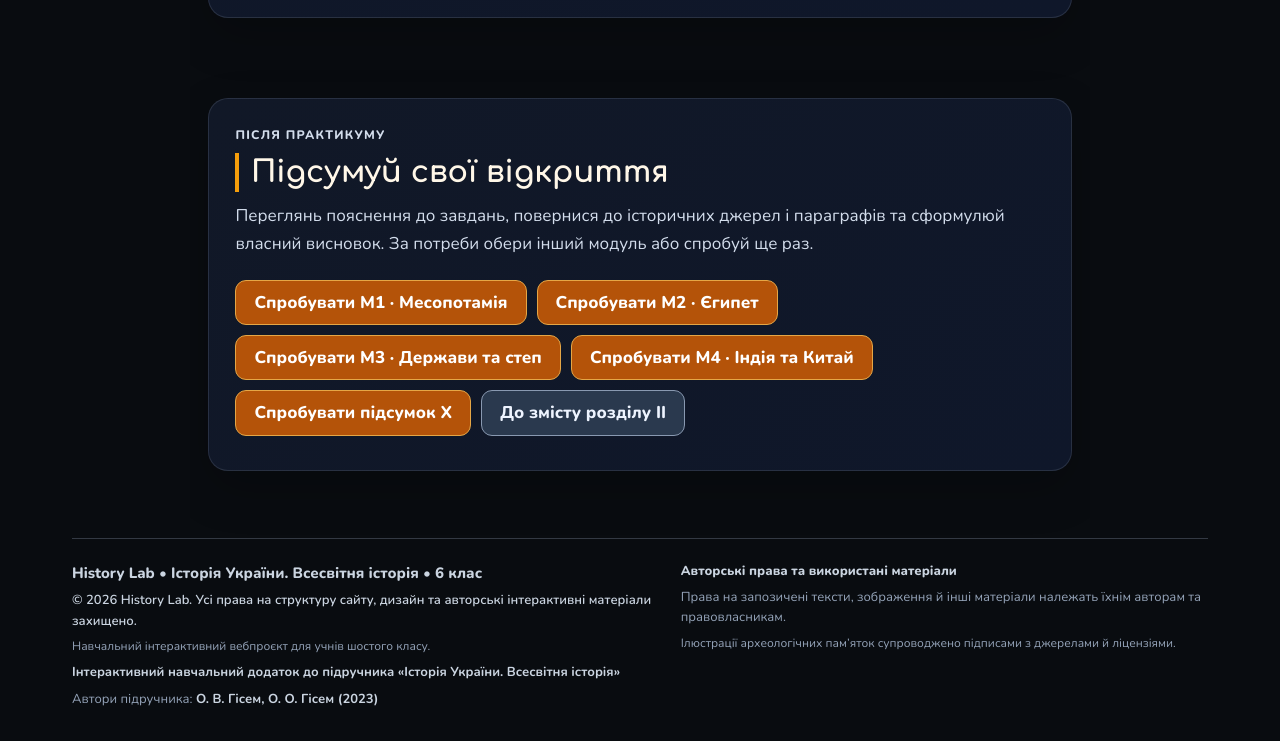
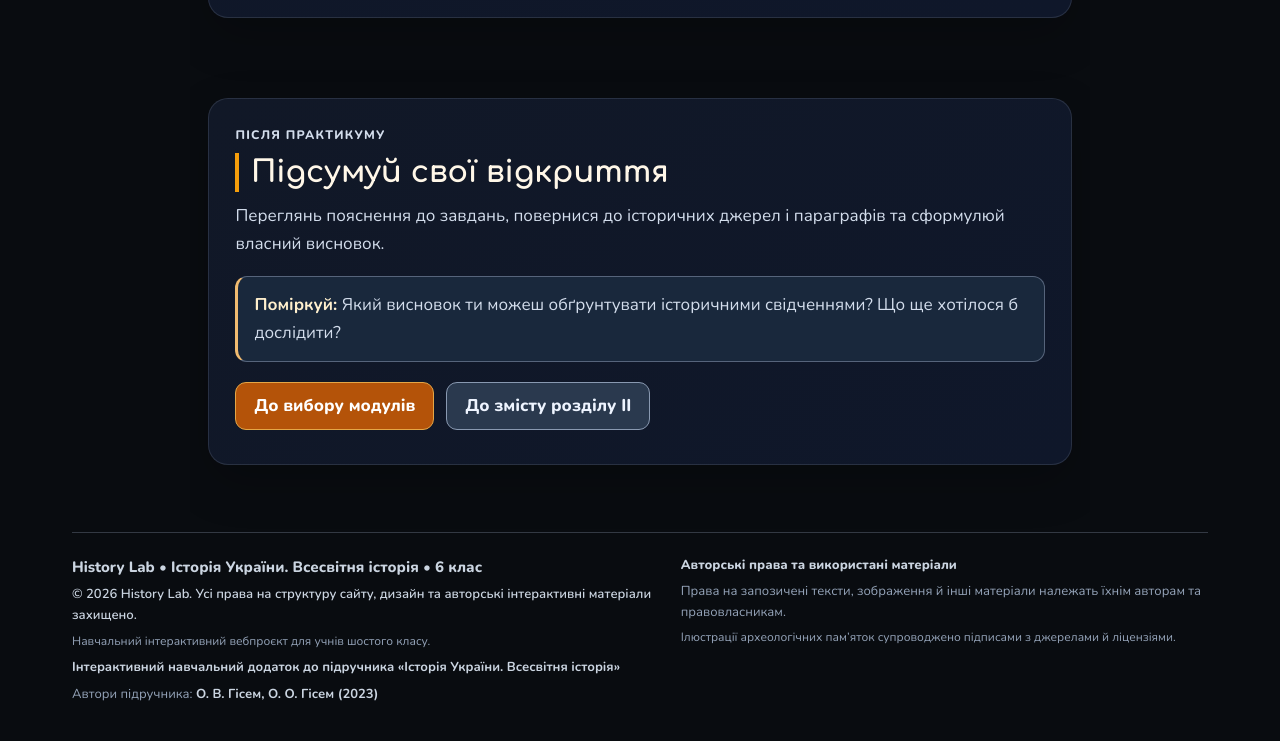
Before and after one commit to vansrkolesnik/historylab-qa, a plain HTML site: page section2/revision-practicum.html in a window 1280 px wide. Shown: the part 2017-2758 px from the top of the page. Drawn offline with Linux system fonts and the light colour scheme.

Commit message:
style(stage-5.3E.5.3): simplify practicum summary navigation

```diff
--- a/section2/revision-practicum.html
+++ b/section2/revision-practicum.html
@@ -135,7 +135,17 @@ body.hlp-prototype {background:#0b1220;color:#e2e8f0;margin:0}
 .hlp-lead-panel>.hlp-section-kicker{line-height:1.45}
 @media(max-width:420px){.hlp-lead-panel>h2{font-size:clamp(1.12rem,5vw,1.35rem)!important}}
 </style>
-<!-- Stage 5.3E.5.2 · E01–E03 Hub Consistency --><style id="hl-hub-visual-standard-stage-5-3E-5-2">.hlp-prototype .hlp-lead-panel>h2{line-height:1.35}.hlp-prototype .hlp-lead-panel .hlp-chip-row{display:flex;flex-wrap:wrap;gap:.55rem}.hlp-prototype .hlp-module-card--summary{border-width:2px}.hlp-prototype .hlp-module-grid>.hlp-module-card--summary:last-child:nth-child(odd){grid-column:1/-1;justify-self:center;width:calc(50% - 8px)}@media(max-width:730px){.hlp-prototype .hlp-module-grid>.hlp-module-card--summary:last-child:nth-child(odd){grid-column:auto;width:100%}}</style></head>
+<!-- Stage 5.3E.5.2 · E01–E03 Hub Consistency --><style id="hl-hub-visual-standard-stage-5-3E-5-2">.hlp-prototype .hlp-lead-panel>h2{line-height:1.35}.hlp-prototype .hlp-lead-panel .hlp-chip-row{display:flex;flex-wrap:wrap;gap:.55rem}.hlp-prototype .hlp-module-card--summary{border-width:2px}.hlp-prototype .hlp-module-grid>.hlp-module-card--summary:last-child:nth-child(odd){grid-column:1/-1;justify-self:center;width:calc(50% - 8px)}@media(max-width:730px){.hlp-prototype .hlp-module-grid>.hlp-module-card--summary:last-child:nth-child(odd){grid-column:auto;width:100%}}</style><!-- Stage 5.3E.5.3: scoped summary navigation -->
+<style id="hlp-summary-5-3E-5-3">
+.hlp-prototype .hlp-summary .hlp-summary-actions{display:flex;flex-wrap:wrap;align-items:center;gap:12px;margin-top:20px}
+.hlp-prototype .hlp-summary .hlp-summary-actions>.hlp-btn{min-height:48px}
+.hlp-prototype .hlp-summary .hlp-reflection-prompt{border:1px solid #56647b;border-left:3px solid #f1bb70;background:#19283c;border-radius:12px;padding:14px 16px;margin-top:18px;color:#e6ecf7;line-height:1.6}
+.hlp-prototype .hlp-summary .hlp-reflection-prompt p{margin:0}
+.hlp-prototype .hlp-summary .hlp-reflection-prompt strong{color:#fff0ce}
+.hlp-prototype #hub-modules,.hlp-prototype #b1{scroll-margin-top:120px}
+@media(max-width:520px){.hlp-prototype .hlp-summary .hlp-summary-actions>.hlp-btn{width:100%}}
+</style>
+</head>
 <body class="hl-v84 hl-ds2 hl-section-2 hlp-prototype">
 <a class="hl-skip-link" href="#main-content">Перейти до основного вмісту</a>
 <nav class="lesson-course-nav" aria-label="Навігація курсу"><div class="lcn-inner">
@@ -189,9 +199,12 @@ body.hlp-prototype {background:#0b1220;color:#e2e8f0;margin:0}
 </div>
 <div class="hlp-evidence-note"><p><strong>Важливо:</strong> усі чотири модулі та підсумок X відкривають окремі навчальні сторінки. Проходження будь-якої частини не є умовою для відкриття іншої.</p></div>
 </section>
-<section class="hlp-summary" aria-labelledby="hub-recap"><p class="hlp-section-kicker">ПІСЛЯ ПРАКТИКУМУ</p><h2 id="hub-recap">Підсумуй свої відкриття</h2><p>Переглянь пояснення до завдань, повернися до історичних джерел і параграфів та сформулюй власний висновок. За потреби обери інший модуль або спробуй ще раз.</p>
-<div class="hlp-actions"><a class="hlp-btn" href="revision-practicum-m1.html">Спробувати M1 · Месопотамія</a><a class="hlp-btn" href="revision-practicum-m2.html">Спробувати M2 · Єгипет</a><a class="hlp-btn" href="revision-practicum-m3.html">Спробувати M3 · Держави та степ</a><a class="hlp-btn" href="revision-practicum-m4.html">Спробувати M4 · Індія та Китай</a><a class="hlp-btn" href="revision-practicum-x.html">Спробувати підсумок X</a><a class="hlp-btn hlp-btn--secondary" href="./">До змісту розділу II</a></div>
-
+<section class="hlp-summary" aria-labelledby="hub-recap">
+<p class="hlp-section-kicker">ПІСЛЯ ПРАКТИКУМУ</p>
+<h2 id="hub-recap">Підсумуй свої відкриття</h2>
+<p>Переглянь пояснення до завдань, повернися до історичних джерел і параграфів та сформулюй власний висновок.</p>
+<div class="hlp-reflection-prompt"><p><strong>Поміркуй:</strong> Який висновок ти можеш обґрунтувати історичними свідченнями? Що ще хотілося б дослідити?</p></div>
+<div class="hlp-actions hlp-summary-actions"><a class="hlp-btn" href="#hub-modules">До вибору модулів</a><a class="hlp-btn hlp-btn--secondary" href="./">До змісту розділу II</a></div>
 </section>
 </main>
 <footer class="historylab-footer"><div class="historylab-footer__inner">
```
Also changed, not shown: section1/revision-practicum.html (+11 -1 lines), section3/revision-practicum.html (+17 -3 lines).
